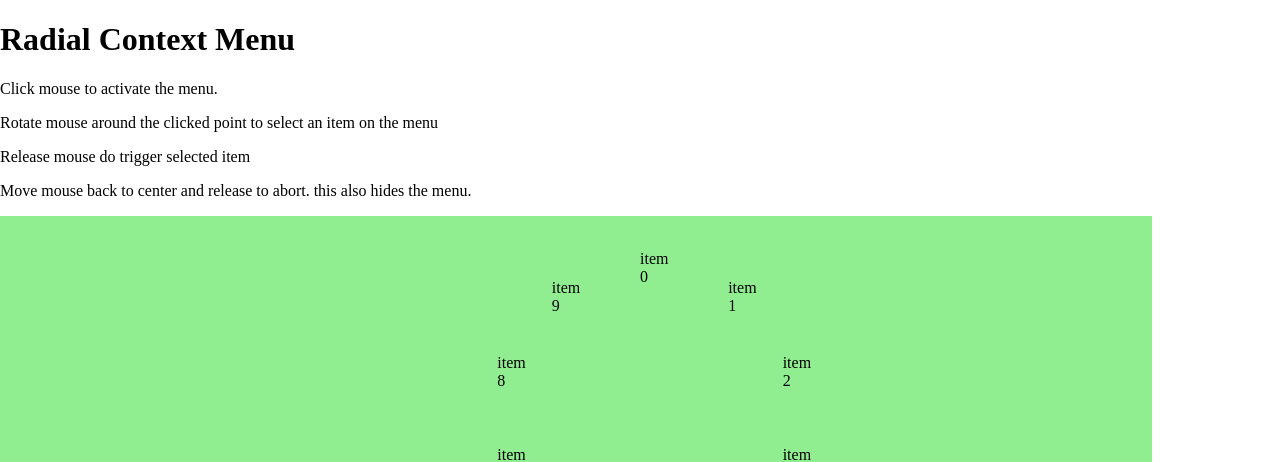
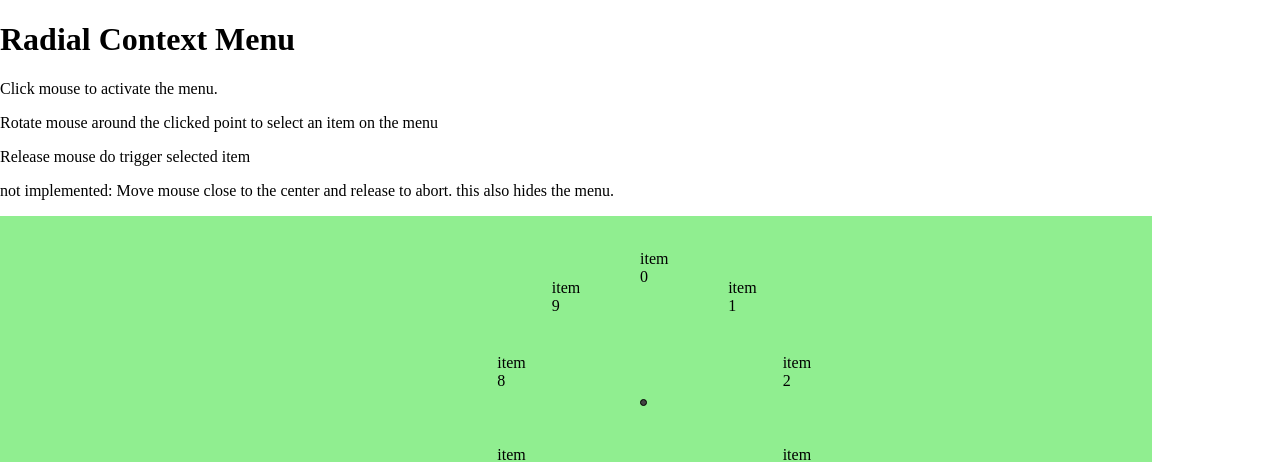
Before and after one commit to Phrenchen/radial-context-menu, an Angular app: page / in a window 1280 px wide. Shown: the top 462 px of the page. Built offline with nearby package versions, Linux system fonts and the light colour scheme.

Commit message:
marker style. targetIndex is public.

```diff
--- a/src/app/app.component.html
+++ b/src/app/app.component.html
@@ -2,6 +2,6 @@
 <p>Click mouse to activate the menu.</p>
 <p>Rotate mouse around the clicked point to select an item on the menu</p>
 <p>Release mouse do trigger selected item</p>
-<p>Move mouse back to center and release to abort. this also hides the menu.</p>
+<p>not implemented: Move mouse close to the center and release to abort. this also hides the menu.</p>
 
 <app-radial-menu></app-radial-menu>
--- a/src/app/radial-menu/radial-menu.component.css
+++ b/src/app/radial-menu/radial-menu.component.css
@@ -5,6 +5,7 @@
 
     background: lightgreen;
     z-index: 999;
+    user-select: none;
 }
 
 #menuItemContainer {
@@ -15,11 +16,11 @@
 
 .menu-item {
     position: absolute;
-    user-select: none;
 }
 
-.mouse-down-marker {
-    opacity: 0;
+
+.menuOrigin, .mouse-down-marker {
+    /* opacity: 0; */
     position: absolute;
     width: 5px;
     height: 5px;
@@ -28,6 +29,9 @@
     background: #444;
 }
 
+.mouse-down-marker {
+    opacity: 0;
+}
+
 .selection-info {
-    user-select: none;
 }
--- a/src/app/radial-menu/radial-menu.component.html
+++ b/src/app/radial-menu/radial-menu.component.html
@@ -9,21 +9,26 @@
   <!-- track mouse movement only while the mouse is pressed -->
   <div *ngIf="isMouseDown" appMouseMover (mouseMoved)="mouseMove($event)"></div>
 
-  <!-- *ngIf="isMouseDown" -->
   <div
     class="mouse-down-marker">
   </div>
 
-  <!-- <div id="menuItemContainer" [ngStyle]="{'property': expression}"> -->
+  <!--
+    TODO: find menu-items as children of container: multiple item selections can be used!
+    important: filter children by class 'menu-item'. the container may also contain non-item children!
+   -->
   <div id="menuItemContainer">
     <div class="menu-item" *ngFor="let itemLabel of menuItemLabels; let i=index" [ngStyle]="{'transform': getMenuItemStyle(i) }">
       {{itemLabel}}
     </div>
+
+    <div class="menuOrigin"
+      [ngStyle]="{'transform': getMenuItemStyle(-1)}"></div>
   </div>
 
+
   <p *ngIf="targetIndex !== -1"
-  class="selection-info"
->
+  class="selection-info">
   triggered selected item: {{targetIndex}}
 </p>
 
--- a/src/app/radial-menu/radial-menu.component.ts
+++ b/src/app/radial-menu/radial-menu.component.ts
@@ -20,6 +20,8 @@ export class RadialMenuComponent implements OnInit, AfterViewInit {
   public isMouseDown = false;
 
   public menuItemLabels: string[];
+  public targetIndex = -1;
+
   private menuItemCount = 0;
   private origin: Point = new Point();
 
@@ -34,7 +36,6 @@ export class RadialMenuComponent implements OnInit, AfterViewInit {
 
   private angleToTarget = 0;
   private currentPositionOnCircle: Point;
-  private targetIndex = -1;
   private targetPositionOnCircle: Point;
 
   constructor() {
@@ -60,9 +61,11 @@ export class RadialMenuComponent implements OnInit, AfterViewInit {
   ngAfterViewInit(): void { }
 
   public getMenuItemStyle(index: number): string {
+    const radius = index >= 0 ? this.menuRadiusPx : 1;
+    index = index >= 0 ? index : 0;
     const rotateAngle = this.calculateAngleToItemOnCircle(index);
-    const styleStr = 'rotate(' + rotateAngle + 'deg) translate(0, -' +
-      this.menuRadiusPx + this.radiusUnit + ') rotate(-' + rotateAngle + 'deg)';
+
+    const styleStr = 'rotate(' + rotateAngle + 'deg) translate(0, -' + radius + this.radiusUnit + ') rotate(-' + rotateAngle + 'deg)';
     return styleStr;
   }
 
```
